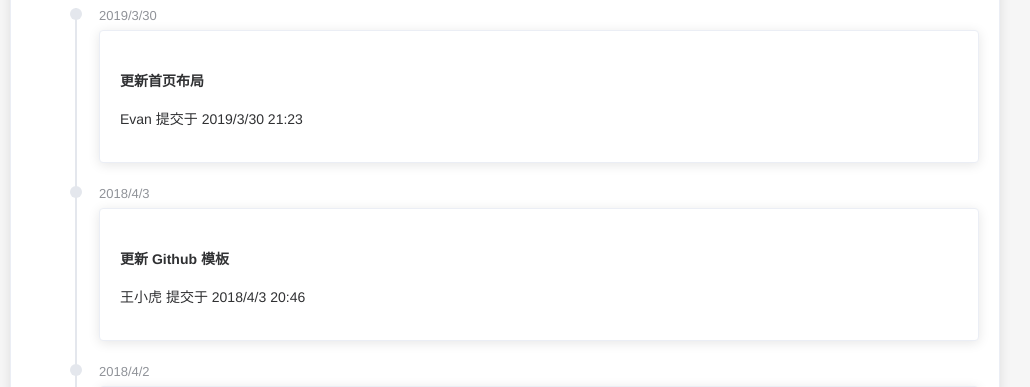
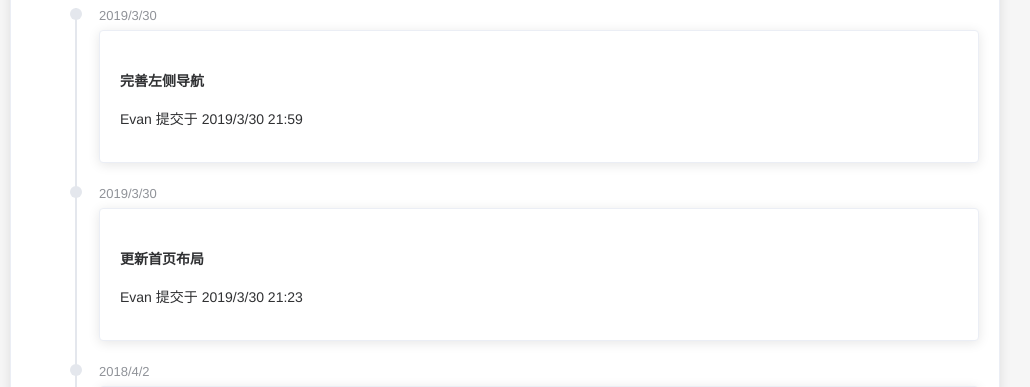
Before and after one commit to Antabot/White-Jotter, a Vue app in the folder wj-vue/: page /index in a window 1280 px wide. Shown: the part 671-1058 px from the top of the page, without its empty margins (135-1165 px from the left). Built offline with nearby package versions, Linux system fonts and the light colour scheme; what mavon-editor would draw is missing.

Commit message:
update: 完善左侧导航

```diff
--- a/wj-vue/src/components/home/UpdateCard.vue
+++ b/wj-vue/src/components/home/UpdateCard.vue
@@ -8,14 +8,14 @@
       <el-timeline>
         <el-timeline-item timestamp="2019/3/30" placement="top">
           <el-card>
+            <h4>完善左侧导航</h4>
+            <p>Evan 提交于 2019/3/30 21:59</p>
+          </el-card>
+        </el-timeline-item>
+        <el-timeline-item timestamp="2019/3/30" placement="top">
+          <el-card>
             <h4>更新首页布局</h4>
             <p>Evan 提交于 2019/3/30 21:23</p>
-          </el-card>
-        </el-timeline-item>
-        <el-timeline-item timestamp="2018/4/3" placement="top">
-          <el-card>
-            <h4>更新 Github 模板</h4>
-            <p>王小虎 提交于 2018/4/3 20:46</p>
           </el-card>
         </el-timeline-item>
         <el-timeline-item timestamp="2018/4/2" placement="top">
```
